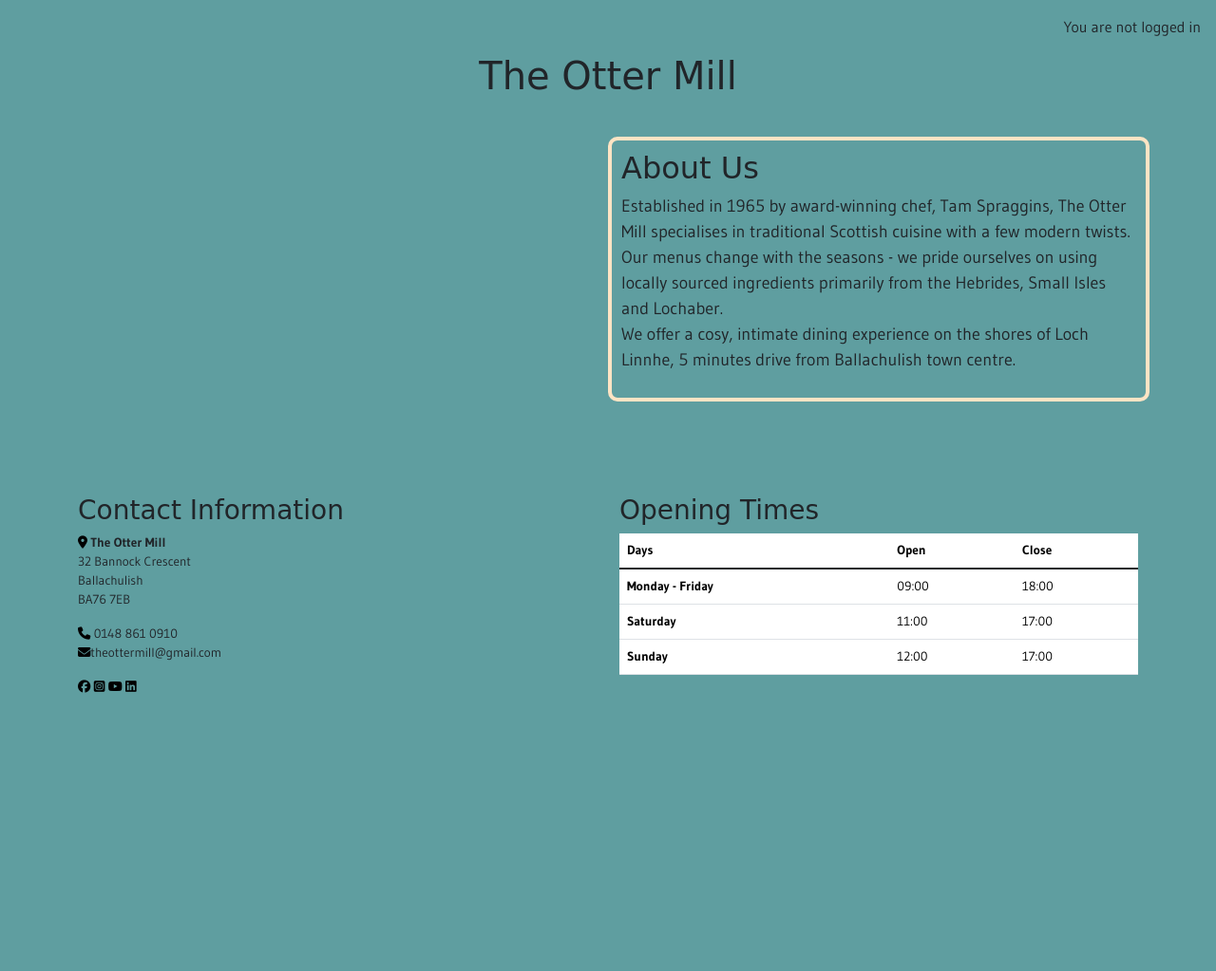
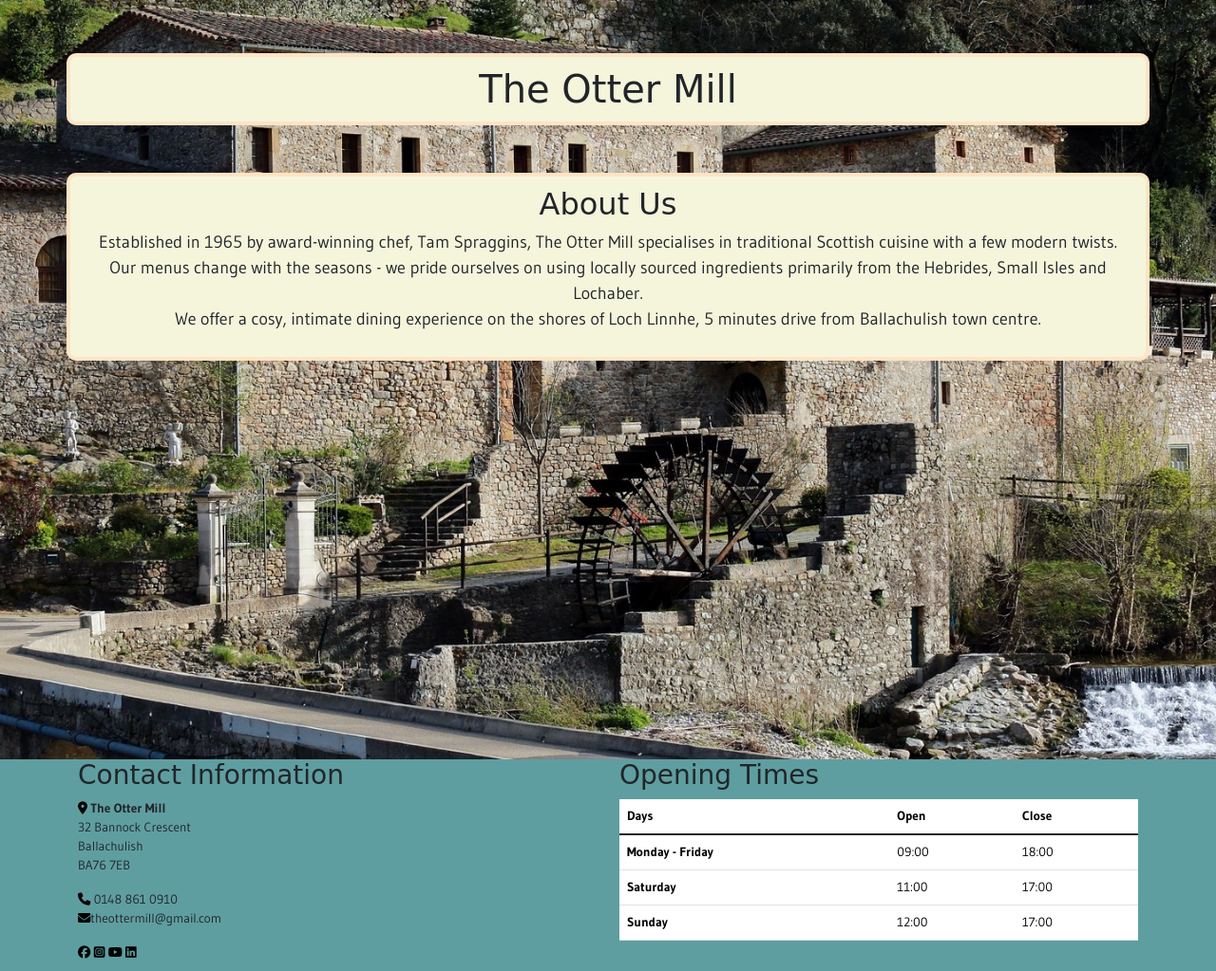
Before and after one commit to DTT2411/the-otter-mill, a Django app: page / in a window 1280 px wide. Shown: the part 56-1079 px from the top of the page at 95% size. Before the commit the page ends 786 px from the top, so only its background shows below. Run offline with Django 4.2, Linux system fonts and the light colour scheme; some libraries are stand-ins or nearby versions; some web fonts are replaced.

Commit message:
Add custom styling and hero image to homepage.

```diff
--- a/booking/templates/booking/homepage.html
+++ b/booking/templates/booking/homepage.html
@@ -1,17 +1,16 @@
 {% extends "base.html" %}
+{% load static %}
+<!-- Allows page-specific styling for the <main> element -->
+{% block main_class %} class="homepage-main"{% endblock %}
+{% block content %}
 
-{% block content %}
 <!-- This contains the default page with a hero image and intro text -->
-
 <div class="container">
     <div class="row">
-        <h1 style="text-align: center; margin-bottom: 40px;">The Otter Mill</h1>
+        <h1 class="homepage-header">The Otter Mill</h1>
     </div>
     <div class="row">
-        <div class="col-12 col-lg-6">
-            <img src="" alt="" class="hero-image">
-        </div>
-        <div class="col-12 col-lg-6 about">
+        <div class="col-12 about">
             <h2>About Us</h2>
             <p>
                 Established in 1965 by award-winning chef, Tam Spraggins, The Otter Mill specialises in traditional Scottish cuisine with a few modern twists.<br>
--- a/static/css/style.css
+++ b/static/css/style.css
@@ -34,15 +34,26 @@ footer i {
 }
 
 /* Custom styling for homepage */
-.about {
+.homepage-main {
+    background-image: url('../img/hero-image.jpg');
+    background-size: cover;
+    background-position: center top;
+    background-repeat: no-repeat;
+    min-height: 100vh;
+    width: 100vw;
+}
+
+.about, .homepage-header {
     border: solid 4px var(--secondary-color);
     border-radius: 10px;
     padding: 10px;
+    background-color: beige;
+    text-align: center;
 }
 
-/* .about p {
-    font-size: small;
-} */
+.homepage-header {
+    margin-bottom: 50px;
+}
 
 /* Custom styling for reservation_list.html */
 #reservation-list {
--- a/templates/base.html
+++ b/templates/base.html
@@ -43,7 +43,7 @@
     </nav>
 
     <!-- Main -->
-    <main>
+    <main{% block main_class %}{% endblock %}>
         <!-- Displays a text notification of the user's login status -->
         {% if user.is_authenticated %}
         <p class="text-end m-3">You are logged in as {{ user }}</p>
```
Also changed, not shown: static/img/hero-image.jpg (added).
